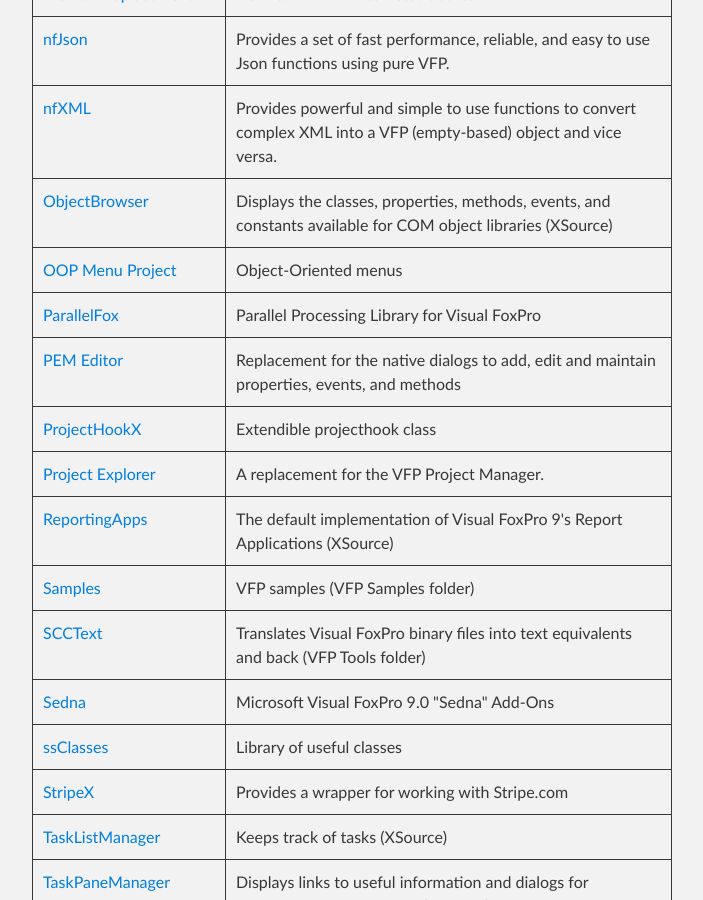
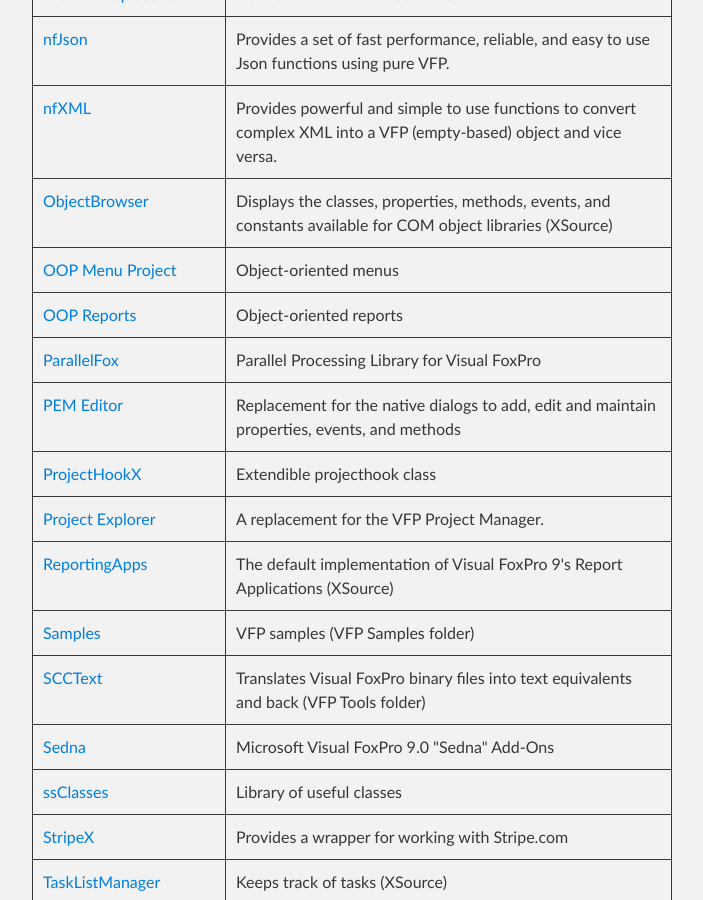
Before and after one commit to VFPX/VFPX.github.io, a Jekyll site: the page built from projects.md, in a window 1280 px wide and 900 px high, scrolled down 3945 px. Shown: the whole window, without its empty margins (288-991 px from the left). Built offline with Jekyll 4.4.1, drawn with Linux system fonts in a browser that asks for light colours; our own code applies the rules of GitHub Pages for plain Markdown files.

Commit message:
Added OOP Reports project

```diff
--- a/_data/projects.json
+++ b/_data/projects.json
@@ -344,7 +344,13 @@
   {
     "project": "OOP Menu Project",
     "url": "https://github.com/VFPXHome/OOPMenu",
-    "description": "Object-Oriented menus",
+    "description": "Object-oriented menus",
+    "state": "Production release"
+  },
+  {
+    "project": "OOP Reports",
+    "url": "https://github.com/VFPXHome/OOPReport",
+    "description": "Object-oriented reports",
     "state": "Production release"
   },
   {
--- a/_posts/2019-06-26-overHere.markdown
+++ b/_posts/2019-06-26-overHere.markdown
@@ -1,7 +1,7 @@
 ---
 layout: post
 title:  "New overHere Project"
-date:   2019-06-24 15:00:00 -0500
+date:   2019-06-26 15:00:00 -0500
 categories: vfpx update
 ---
 
```
Also changed, not shown: _posts/2019-06-27-OOPReports.markdown (added, +8 -0 lines).
